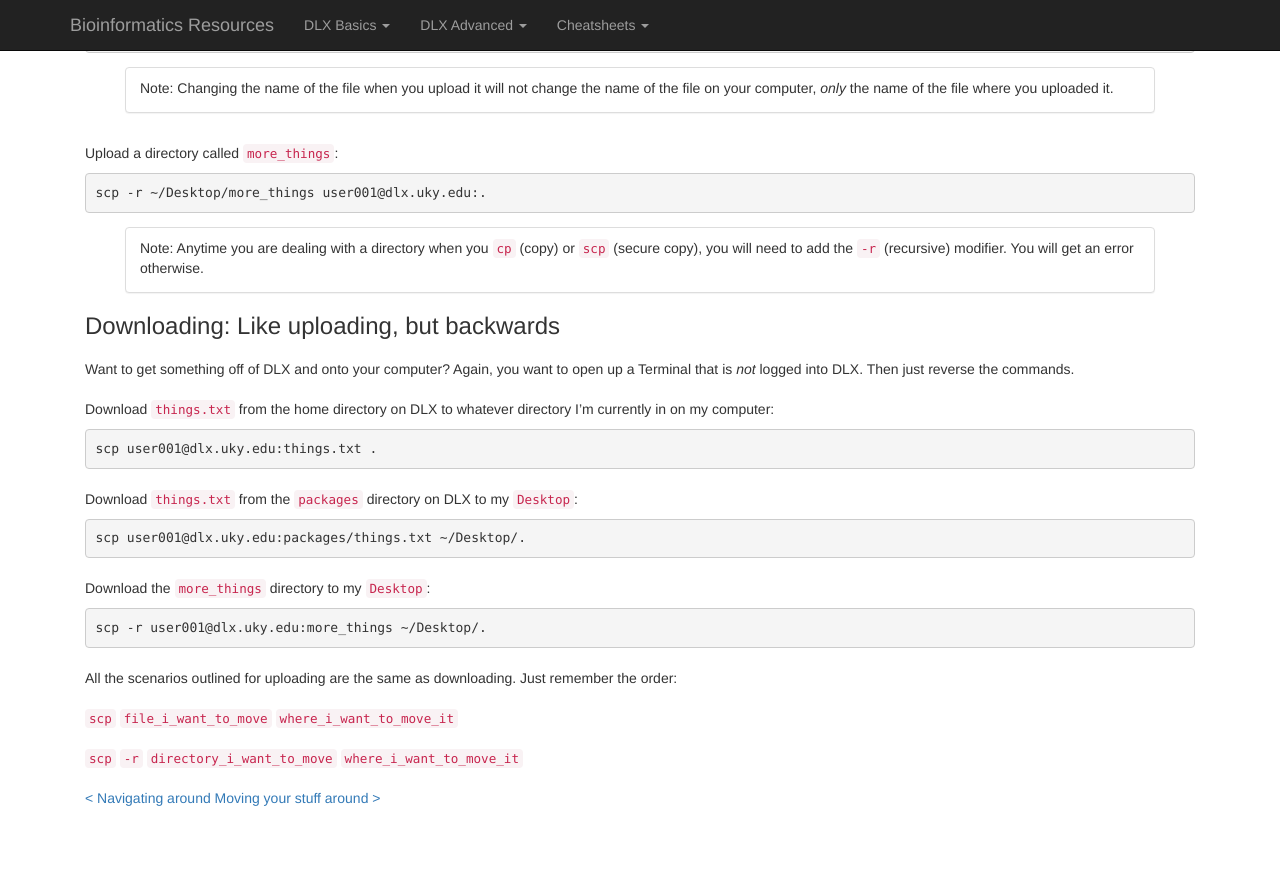
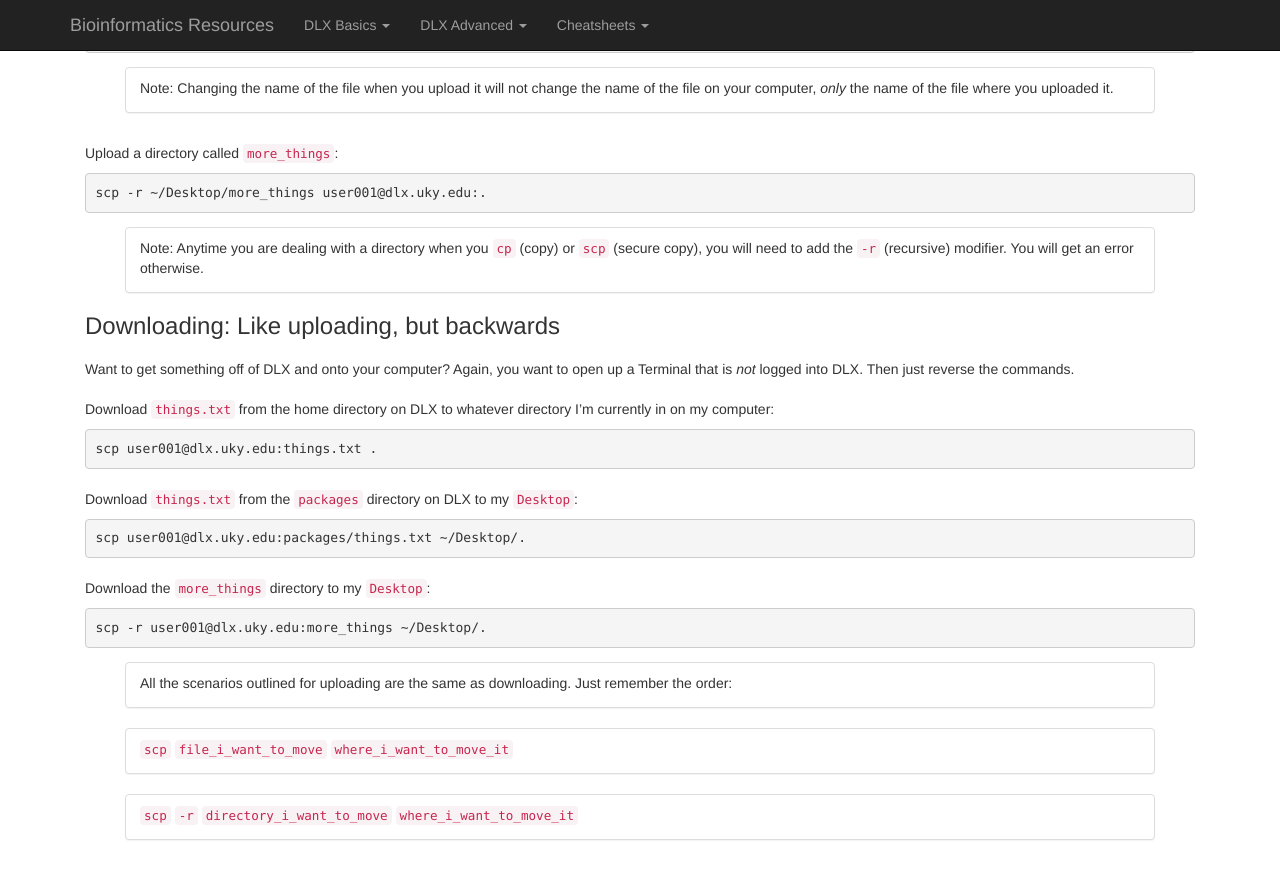
Before and after one commit to karajones/karajones.github.io, a Jekyll site: the page built from dlx/dlx3.md, in a window 1280 px wide and 900 px high, scrolled down 1020 px. Shown: the top 879 px of the window. Built offline with Jekyll 4.4.1, drawn with Linux system fonts in a browser that asks for light colours; nearby versions of some CDN libraries; our own code applies the rules of GitHub Pages for plain Markdown files; before the commit the page ends 1878 px from its top, so only the background shows below that; some of the changed lines change nothing that is shown.

Commit message:
Update dlx3.md

````diff
--- a/dlx/dlx3.md
+++ b/dlx/dlx3.md
@@ -73,10 +73,8 @@ Download the `more_things` directory to my `Desktop`:
 scp -r user001@dlx.uky.edu:more_things ~/Desktop/.
 ```
 
-All the scenarios outlined for uploading are the same as downloading. Just remember the order:
+> All the scenarios outlined for uploading are the same as downloading. Just remember the order:
 
-`scp` `file_i_want_to_move` `where_i_want_to_move_it`
+> `scp` `file_i_want_to_move` `where_i_want_to_move_it`
 
-`scp` `-r` `directory_i_want_to_move` `where_i_want_to_move_it`
-
-[\< Navigating around](navigating.html)   [Moving your stuff around \>](moving.html)
+> `scp` `-r` `directory_i_want_to_move` `where_i_want_to_move_it`
````
